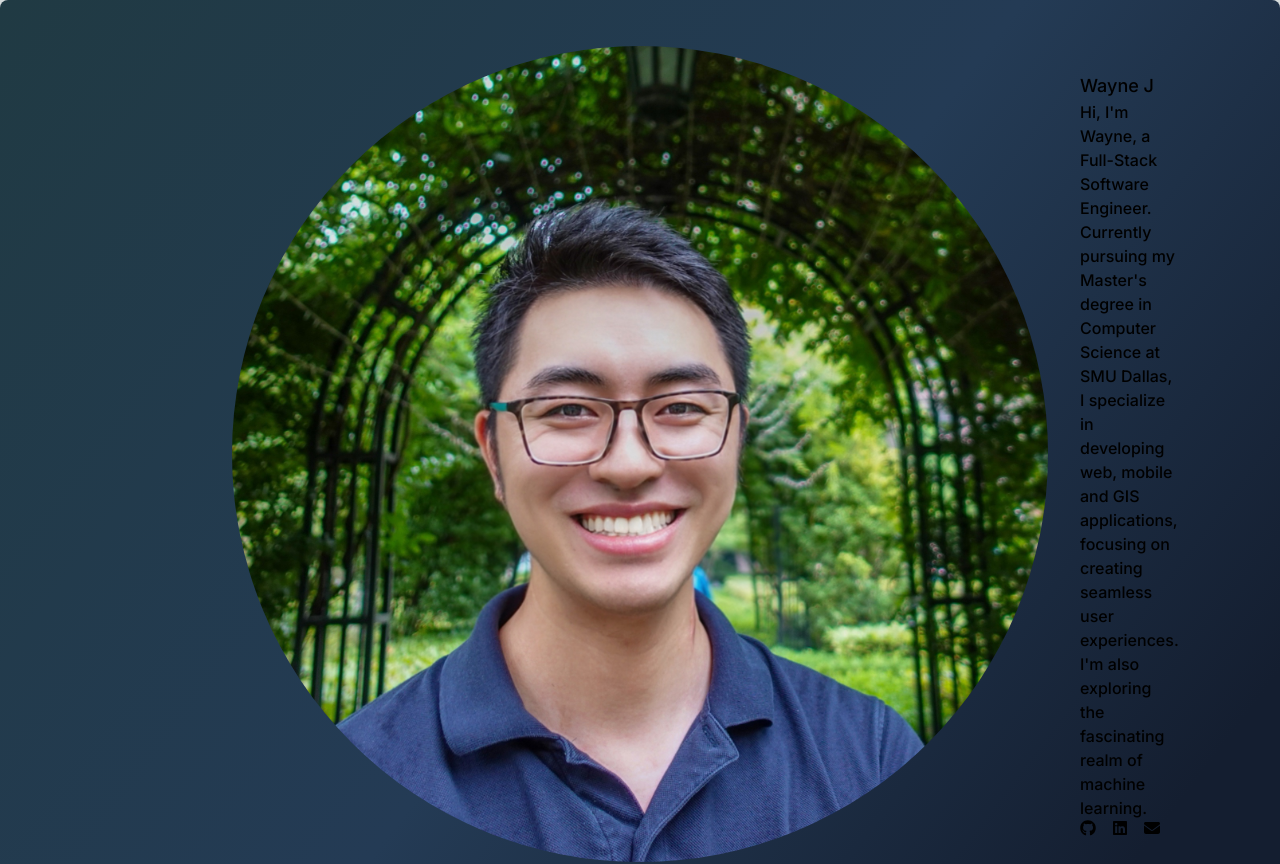
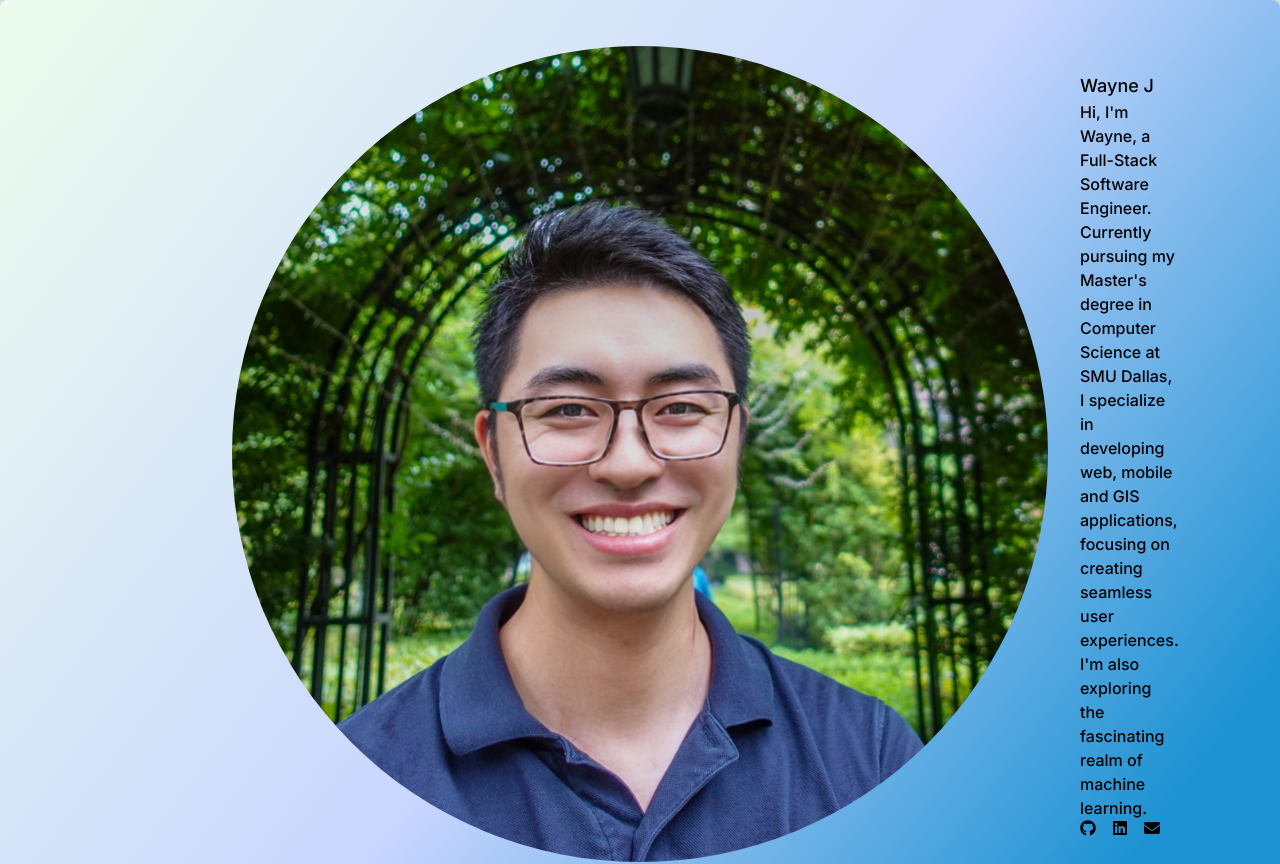
Before and after one commit to wayne-xyz/waynej.me, a Next.js app: page / in a window 1280 px wide. Shown: the top 864 px of the page. Built offline with nearby package versions, Linux system fonts and the light colour scheme.

Commit message:
update the dark and light background color

```diff
--- a/package.json
+++ b/package.json
@@ -10,9 +10,9 @@
   },
   "dependencies": {
     "@next/third-parties": "^14.1.0",
-    "next": "14.1.0",
-    "react": "^18",
-    "react-dom": "^18",
+    "next": "^14.1.0",
+    "react": "^18.2.0",
+    "react-dom": "^18.2.0",
     "react-icons": "^5.0.1"
   },
   "devDependencies": {
--- a/src/app/page.js
+++ b/src/app/page.js
@@ -7,7 +7,7 @@ import Backgournd from "./background";
 // home page
 export default function Home() {
   return (
-      <div className="mb-0  md:grid place-content-center bg-gradient-to-tl  from-darkbg-blue-100 from-30% via-darkbg-blue-300 via-60% to-darkbg-blue-200 to-100% rounded-lg " >
+      <div className="mb-0  md:grid place-content-center bg-gradient-to-tl from-lightbg-blue-100 via-lightbg-blue-200 to-lightbg-blue-300  dark:from-darkbg-blue-100 from-30% dark:via-darkbg-blue-300 via-60% dark:to-darkbg-blue-200 to-100% rounded-lg " >
         <main className="mb-20 ">
           <div id="profile" className=" flex place-content-center ">
             <Profile />
--- a/tailwind.config.js
+++ b/tailwind.config.js
@@ -16,9 +16,9 @@ module.exports = {
         "darkbg-blue-100": "#141E30",
         "darkbg-blue-200": "#203A43",
         "darkbg-blue-300": "#243B55",
-        "lightbg-blue-100": "#2E86AB",
-        "lightbg-blue-200": "#4FACD7",
-
+        "lightbg-blue-100": "#1c92d2",
+        "lightbg-blue-200": "#C9D6FF",
+        "lightbg-blue-300": "#ECFDED",
       }
     },
 
```
Also changed, not shown: 1 other file (tests, documents, lock files or other folders).
